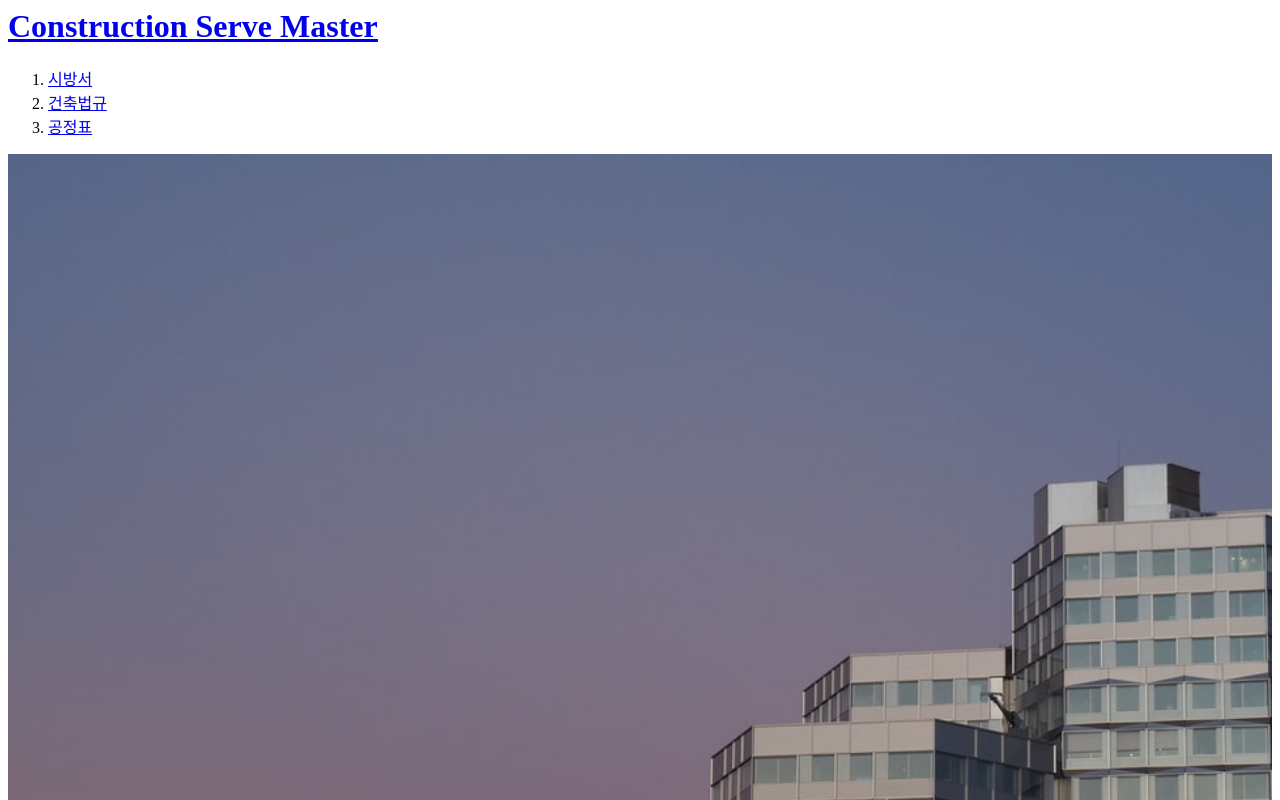
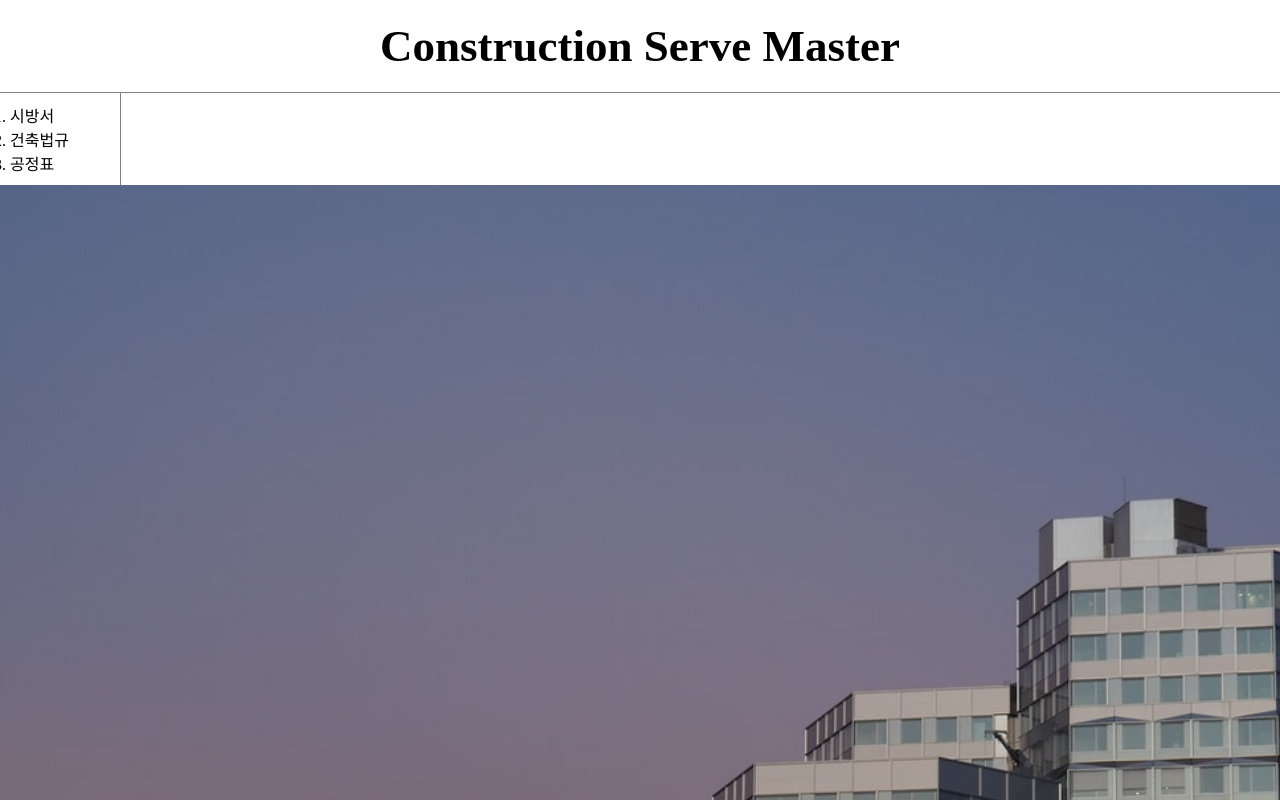
Before and after one commit to INWOO93/CSM, a plain HTML site: page index.html in a window 1280 px wide. Shown: the top 800 px of the page. Drawn offline with Linux system fonts and the light colour scheme.

Commit message:
Add files via upload

```diff
--- a/index.html
+++ b/index.html
@@ -1,11 +1,20 @@
-<!docstyle html>
+<!docTYPE html>
 <html>
 <head>
 <TITLE>Construction Serve Master-건축보조</title>
 <meta charset="utf-8">
+<style>
+a {color:black;
+   text-decoration:none;}
+      h1 {font-size:45px; text-align:center; border-bottom:1px solid gray; margin:0px; padding:20px;}
+      ol{border-right:1px solid gray;
+          width:100px; margin:0; padding:10px;}
+      body{margin:0;}
+   </style>
+
 </head>
 <body>
-<h1><u><a href="index.html">Construction Serve Master</a></u></h1>
+<h1><a href="index.html">Construction Serve Master</a></h1>
 <OL>
   <LI><a href="1.html">시방서</a></LI>
   <LI><a href="2.html">건축법규</a></LI>
```
